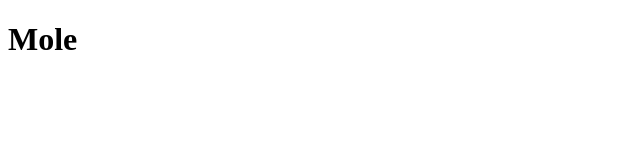
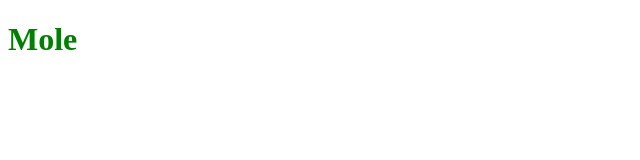
Before and after one commit to joakimgrr/mole.io, a React app: page / in a window 1280 px wide. Shown: the top 160 px of the page, without its empty margins (0-640 px from the left). Built offline with nearby package versions, Linux system fonts and the light colour scheme.

Commit message:
add scss support for webpack

```diff
--- a/package.json
+++ b/package.json
@@ -16,6 +16,11 @@
     "babel-loader": "^6.2.7",
     "babel-preset-es2015": "^6.18.0",
     "babel-preset-react": "^6.16.0",
+    "css-loader": "^0.25.0",
+    "node-sass": "^3.11.1",
+    "sass-loader": "^4.0.2",
+    "style-loader": "^0.13.1",
+    "webpack": "^1.13.3",
     "webpack-dev-server": "^1.16.2"
   },
   "scripts": {
--- a/src/components/App.js
+++ b/src/components/App.js
@@ -1,6 +1,6 @@
-import React, {
-    Component
-} from 'react';
+import React, { Component } from 'react';
+
+import './app.scss';
 
 class App extends Component {
     render() {
--- /dev/null
+++ b/src/components/app.scss
@@ -0,0 +1,3 @@
+h1 {
+    color: green;
+}
--- a/src/index.jsx
+++ b/src/index.jsx
@@ -1,7 +1,6 @@
 import React from 'react';
 import ReactDOM from 'react-dom';
 import App from './components/App';
-//import './index.css';
 
 ReactDOM.render(
   <App />,
--- a/webpack.config.js
+++ b/webpack.config.js
@@ -18,6 +18,10 @@ module.exports = {
                 query: {
                     presets: ['es2015', 'react']
                 }
+            },
+            {
+                test: /\.scss$/,
+                loaders: ['style', 'css', 'sass']
             }
         ]
     }
```
